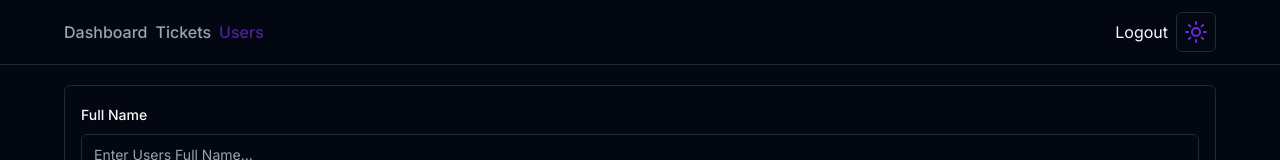
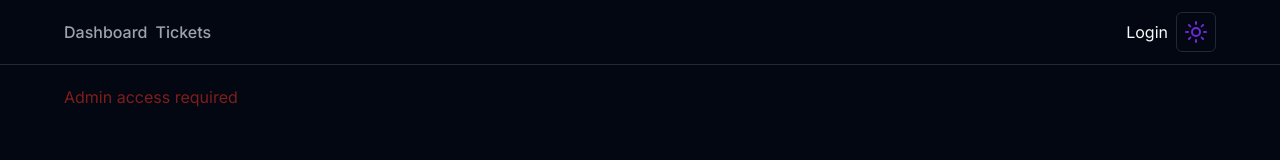
Before and after one commit to AndrewHutton123/Ticket_Application, a Next.js app: page /users in a window 1280 px wide. Shown: the top 160 px of the page. Built offline with nearby package versions, Linux system fonts and the light colour scheme; no server answers; the database is empty.

Commit message:
Next auth protect user page

```diff
--- a/app/users/[id]/page.tsx
+++ b/app/users/[id]/page.tsx
@@ -1,12 +1,20 @@
+import options from "@/app/api/auth/[...nextauth]/options";
 import UserForm from "@/components/UserForm";
 import prisma from "@/prisma/db";
+import { getServerSession } from "next-auth/next";
 import React from "react";
 
 type Props = {
   params: { id: string };
 };
 
-const page = async ({ params }: Props) => {
+const EditUser = async ({ params }: Props) => {
+  const session = await getServerSession(options);
+
+  if (session?.user.role !== "ADMIN") {
+    return <p className="text-destructive">Admin access required</p>;
+  }
+
   const user = await prisma.user.findUnique({
     where: {
       id: parseInt(params.id),
@@ -22,4 +30,4 @@ const page = async ({ params }: Props) => {
   return <UserForm user={user} />;
 };
 
-export default page;
+export default EditUser;
--- a/app/users/page.tsx
+++ b/app/users/page.tsx
@@ -2,9 +2,17 @@ import UserForm from "@/components/UserForm";
 import React from "react";
 import DataTableSimple from "./DataTableSimple";
 import prisma from "@/prisma/db";
+import { getServerSession } from "next-auth";
+import options from "../api/auth/[...nextauth]/options";
 
 const Users = async () => {
+  const session = await getServerSession(options);
+  if (session?.user.role !== "ADMIN") {
+    return <p className="text-destructive">Admin access required</p>;
+  }
+
   const users = await prisma.user.findMany();
+
   return (
     <div>
       <UserForm />
--- a/components/MainNav.tsx
+++ b/components/MainNav.tsx
@@ -2,13 +2,20 @@ import Link from "next/link";
 import React from "react";
 import ToggleMode from "./ToggleMode";
 import MainNavLinks from "./MainNavLinks";
+import { getServerSession } from "next-auth";
+import options from "@/app/api/auth/[...nextauth]/options";
 
-const MainNav = () => {
+const MainNav = async () => {
+  const session = await getServerSession(options);
   return (
     <div className="flex justify-between">
-      <MainNavLinks />
+      <MainNavLinks role={session?.user.role} />
       <div className="flex items-center gap-2">
-        <Link href="/">Logout</Link>
+        {session ? (
+          <Link href="/api/auth/signout?callbackUrl=/">Logout</Link>
+        ) : (
+          <Link href="/api/auth/signin">Login</Link>
+        )}
         <ToggleMode />
       </div>
     </div>
--- a/components/MainNavLinks.tsx
+++ b/components/MainNavLinks.tsx
@@ -3,18 +3,24 @@ import Link from "next/link";
 import { usePathname } from "next/navigation";
 import React from "react";
 
-const MainNavLinks = () => {
+type Props = {
+  role?: string;
+};
+
+const MainNavLinks = ({ role }: Props) => {
   const links = [
-    { label: "Dashboard", href: "/" },
-    { label: "Tickets", href: "/tickets" },
-    { label: "Users", href: "/users" },
+    { label: "Dashboard", href: "/", adminOnly: false },
+    { label: "Tickets", href: "/tickets", adminOnly: false },
+    { label: "Users", href: "/users", adminOnly: true },
   ];
 
   const currentPath = usePathname();
 
   return (
     <div className="flex items-center gap-2">
-      {links.map((link) => (
+      {links
+        .filter((link) => !link.adminOnly || role === "ADMIN")
+        .map((link) => (
           <Link
             href={link.href}
             className={`navbar-link ${
```
Lines whose indentation alone changed are shown as unchanged.
